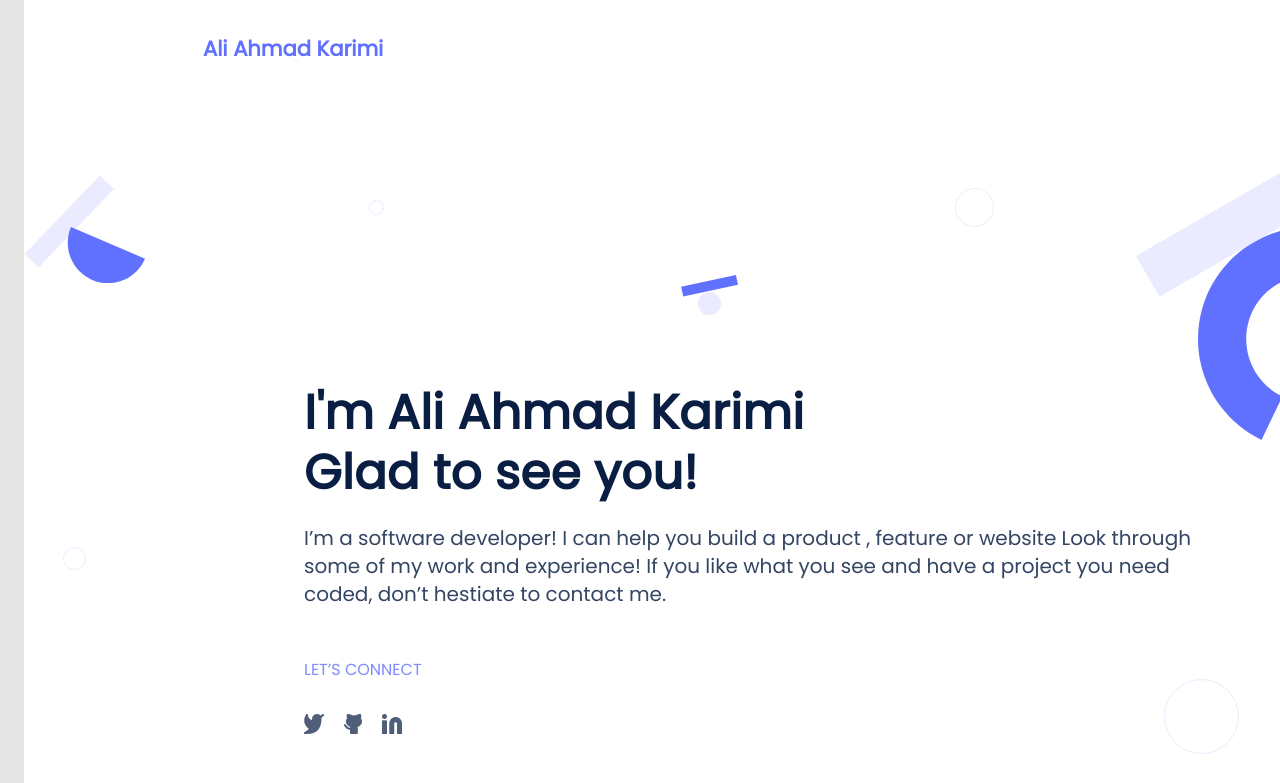
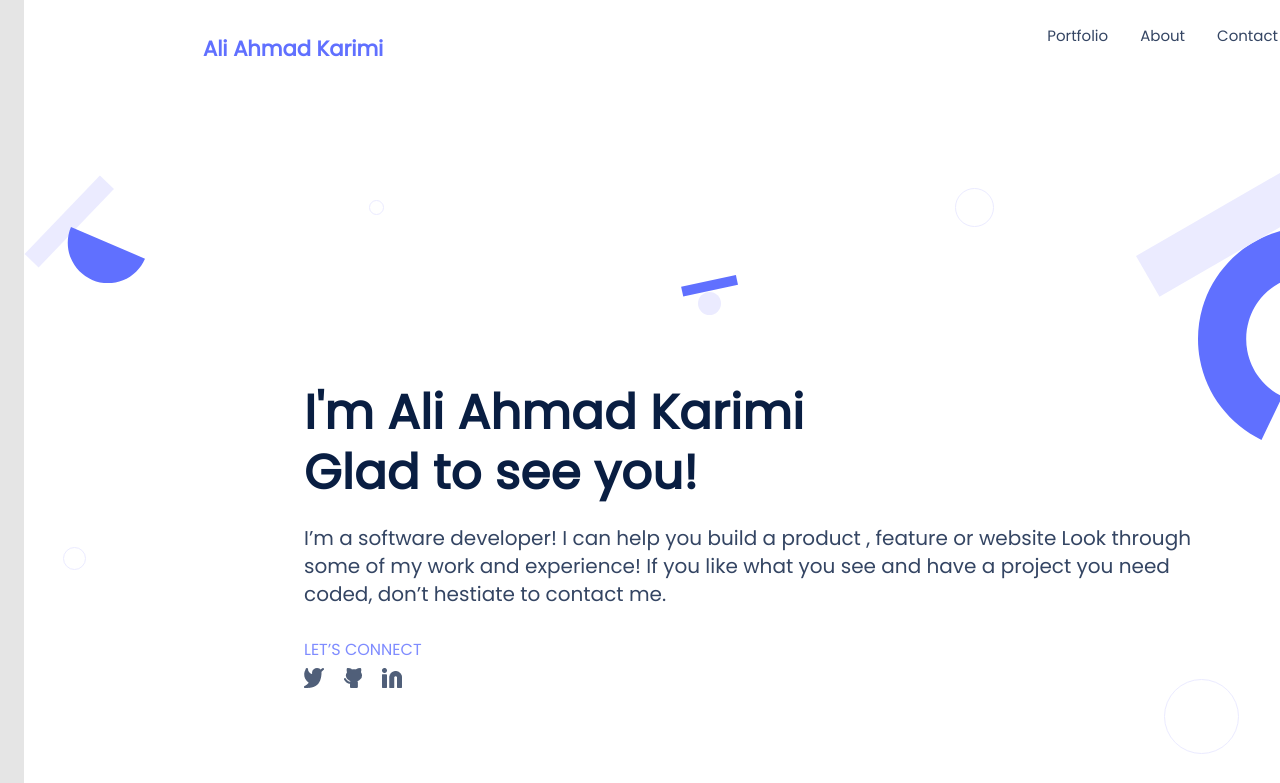
Before and after one commit to Aliahmad-karimi/Porfolio.github.io, a plain HTML site: page index.html in a window 1280 px wide. Shown: the top 783 px of the page. Drawn offline with Linux system fonts and the light colour scheme.

Commit message:
Change the optional requirments

```diff
--- a/index.html
+++ b/index.html
@@ -18,13 +18,15 @@
         <header class="header">
             <a href="#" class="logo"><h3>Ali Ahmad Karimi</h3></a>
             <nav class="toolbar">
+
                 <img src="images/Icon-Menu.png" alt="Menu Icon" class="img-3">
-                <ul>
-                    <li>Portfolio</li>
-                    <li>About</li>
-                    <li>Contact</li>
-                </ul>
+
             </nav>
+            <ul>
+                <li>Portfolio</li>
+                <li>About</li>
+                <li>Contact</li>
+            </ul>
         </header>
        <section class="context">
         <div class="container">
@@ -167,7 +169,7 @@
             <form action="https://formspree.io/f/mjvlqgnz" method="post">
                 <input type="text" name="Name" id="name" placeholder="Name" maxlength="30" required><br>
                 <input type="email" name="email" id="email" placeholder="Email Address" required><br>
-                <input type="text" name="msg" id="msg" placeholder="Write Your Message Here..." maxlength="500" required>
+                <input type="textarea" name="msg" id="msg" placeholder="Write Your Message Here..." maxlength="500" required>
                 <button type="submit" class="submit" id="submit">Get In Touch</button>
             </form>
         </div>
--- a/style.css
+++ b/style.css
@@ -589,12 +589,13 @@ footer .submit:active {
     display: none;
   }
 
-  .main-page .header .toolbar ul {
+  .header ul {
     list-style-type: none;
+    display: flex;
     margin-right: 154px;
   }
 
-  .main-page .header .toolbar li {
+  .main-page .header li {
     font-family: 'Poppins', sans-serif;
     font-weight: 500;
     font-size: 15px;
@@ -629,6 +630,14 @@ footer .submit:active {
     letter-spacing: 0.37px;
     font-style: bold;
     margin-bottom: 0;
+  }
+
+  .main-page .social-ul {
+    margin-top: -10px;
+  }
+
+  .main-page .social {
+    margin-top: -20px;
   }
 
   .container .welcome .details {
@@ -751,7 +760,7 @@ footer .submit:active {
   }
 
   .about-me .about .social .social-ul {
-    margin-top: -50px;
+    margin-top: -30px;
   }
 
   .about-me .sort {
@@ -779,6 +788,7 @@ footer .submit:active {
     flex-direction: row;
     justify-content: flex-start;
     align-items: flex-start;
+    margin-left: -50px;
   }
 
   .about-me .sort .lang {
```
